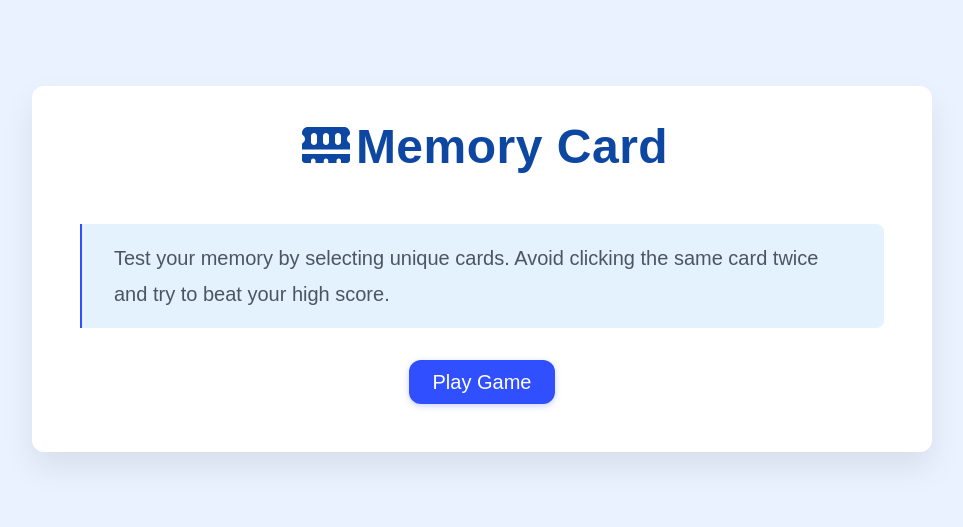
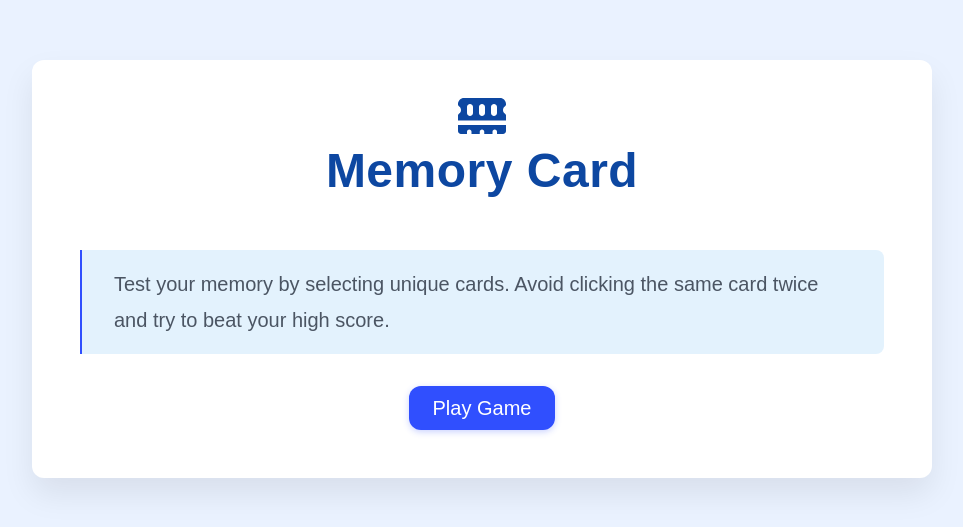
Before and after one commit to catalinbroinas/memory-card, a React (Vite) app: page / in a window 1280 px wide. Shown: the part 131-658 px from the top of the page, without its empty margins (158-1121 px from the left). Built offline with nearby package versions, Linux system fonts and the light colour scheme.

Commit message:
style(Game): refine layout and typography

```diff
--- a/src/scss/components/custom/_game.scss
+++ b/src/scss/components/custom/_game.scss
@@ -22,14 +22,21 @@
   }
 
   &__title {
-    @include text-style(
-      $font-weight: 700,
-      $font-size: $fs-3xl,
-      $color: $text-accent,
-      $line-height: 1.2
-    );
-    text-align: center;
+    color: $text-accent;
+    font-size: $fs-3xl;
+    line-height: 1.3;
+    display: flex;
+    flex-direction: column;
+    align-items: center;
+    margin-bottom: $spacing-2xl;
+
+    @include media-breakpoint-down(sm) {
+      font-size: $fs-2xl;
+    }
+  }
+
+  &__title-text {
+    font-weight: 700;
     letter-spacing: 0.5px;
-    margin-bottom: $spacing-2xl;
   }
 }
```
